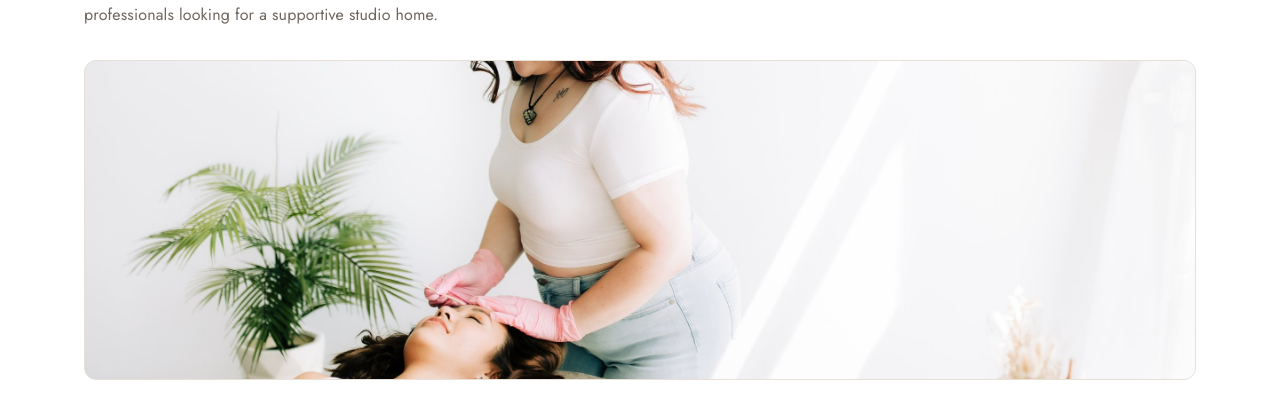
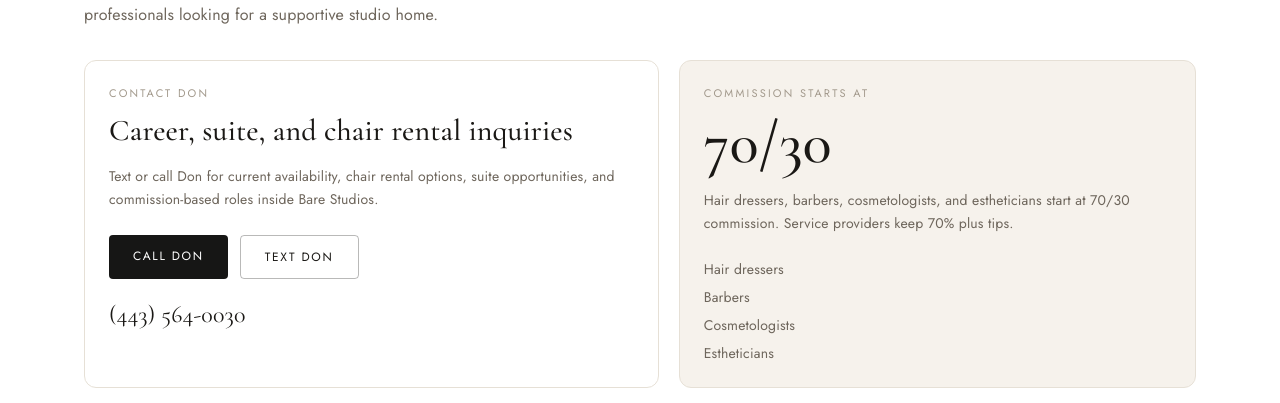
Before and after one commit to tdong1919-dev/BareStudiosOS, a Next.js app: page /suite-rental in a window 1280 px wide. Shown: the part 292-695 px from the top of the page. Built offline with nearby package versions, Linux system fonts and the light colour scheme; no server answers.

Commit message:
Remove careers page image

```diff
--- a/app/suite-rental/page.tsx
+++ b/app/suite-rental/page.tsx
@@ -1,5 +1,4 @@
 import type { Metadata } from "next";
-import Image from "next/image";
 import PageShell from "@/components/marketing/PageShell";
 import { BARE_STUDIOS } from "@/lib/bare-studios";
 
@@ -9,7 +8,6 @@ export const metadata: Metadata = {
 
 export default function SuiteRentalPage() {
   const careersDigits = BARE_STUDIOS.careersPhone.replace(/[^0-9]/g, "");
-  const imageBase = "/images/bare-studios";
 
   return (
     <PageShell
@@ -20,10 +18,6 @@ export default function SuiteRentalPage() {
       publicPage
       wide
     >
-      <div className="relative mb-6 min-h-[320px] overflow-hidden rounded-xl border border-border bg-linen">
-        <Image src={`${imageBase}/bare-studios-hero.jpg`} alt="Bare Studios salon space" fill sizes="(max-width: 768px) 100vw, 900px" className="object-cover" />
-      </div>
-
       <div className="grid gap-5 md:grid-cols-[1fr_0.9fr]">
         <section className="rounded-xl border border-border bg-surface p-6">
           <p className="text-[11px] uppercase tracking-[0.2em] text-text-muted">Contact Don</p>
```
